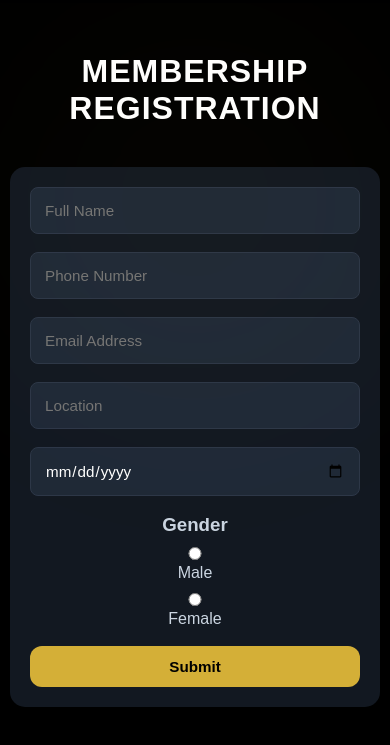
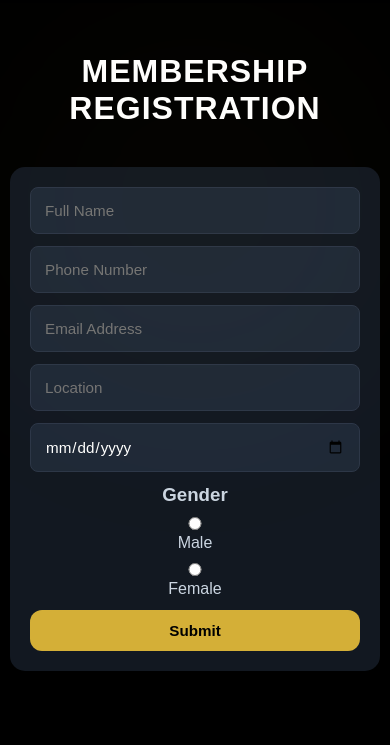
Before and after one commit to MargaretOwusuAgyapaa121/Galm_logo_assemble, a React (Vite) app: page / in a window 390 px wide. Shown: the part 1897-2642 px from the top of the page. After the commit the page ends 2618 px from the top, so only its background shows below. Built offline with nearby package versions, Linux system fonts and the light colour scheme.

Commit message:
update app.css

```diff
--- a/public/css/app.css
+++ b/public/css/app.css
@@ -159,6 +159,7 @@ body {
   background: #000;
   color: #fff;
   overflow: hidden;
+  z-index: 1; /* form content above background */
 }
 
 .form-section::before {
@@ -172,13 +173,15 @@ body {
   transform: translateX(-50%);
   filter: blur(120px);
   opacity: 0.5;
+  z-index: 0;          /* behind the form */
+  pointer-events: none; /* critical: allows clicks to pass through */
 }
 
 .form-container {
   position: relative;
   max-width: 550px;
   margin: auto;
-  z-index: 2;
+  z-index: 2; /* ensures form content is above overlay */
 }
 
 /* Heading */
@@ -200,6 +203,7 @@ form {
   padding: 30px;
   border-radius: 15px;
   box-shadow: 0 10px 40px rgba(0,0,0,0.7);
+  z-index: 2; /* clickable */
 }
 
 /* Inputs */
@@ -210,8 +214,9 @@ input {
   background: #1f2937;
   color: #fff;
   font-size: 1rem;
-  width: 100%; /* full width */
+  width: 100%;
   box-sizing: border-box;
+  cursor: text; /* ensures typing cursor appears */
 }
 
 /* Checkbox Group */
@@ -219,12 +224,13 @@ input {
   display: flex;
   justify-content: center;
   gap: 30px;
-  flex-wrap: wrap; /* wrap on small screens */
+  flex-wrap: wrap;
   color: #cbd5e1;
 }
 
 .checkbox-group label input {
   margin-right: 8px;
+  cursor: pointer; /* ensures checkbox/radio clickable */
 }
 
 /* Submit Button */
@@ -256,6 +262,22 @@ button[type="submit"]:hover {
   color: #fff;
 }
 
+/* ===== RESPONSIVE ===== */
+@media (max-width: 768px) {
+  form {
+    padding: 20px;
+  }
+}
+
+@media (max-width: 480px) {
+  .form-container {
+    padding: 0 10px;
+  }
+  form {
+    gap: 12px;
+    padding: 15px;
+  }
+}
 /* ===== RESPONSIVE FIXES ===== */
 @media (max-width: 768px) {
   .hero h1 {
```
